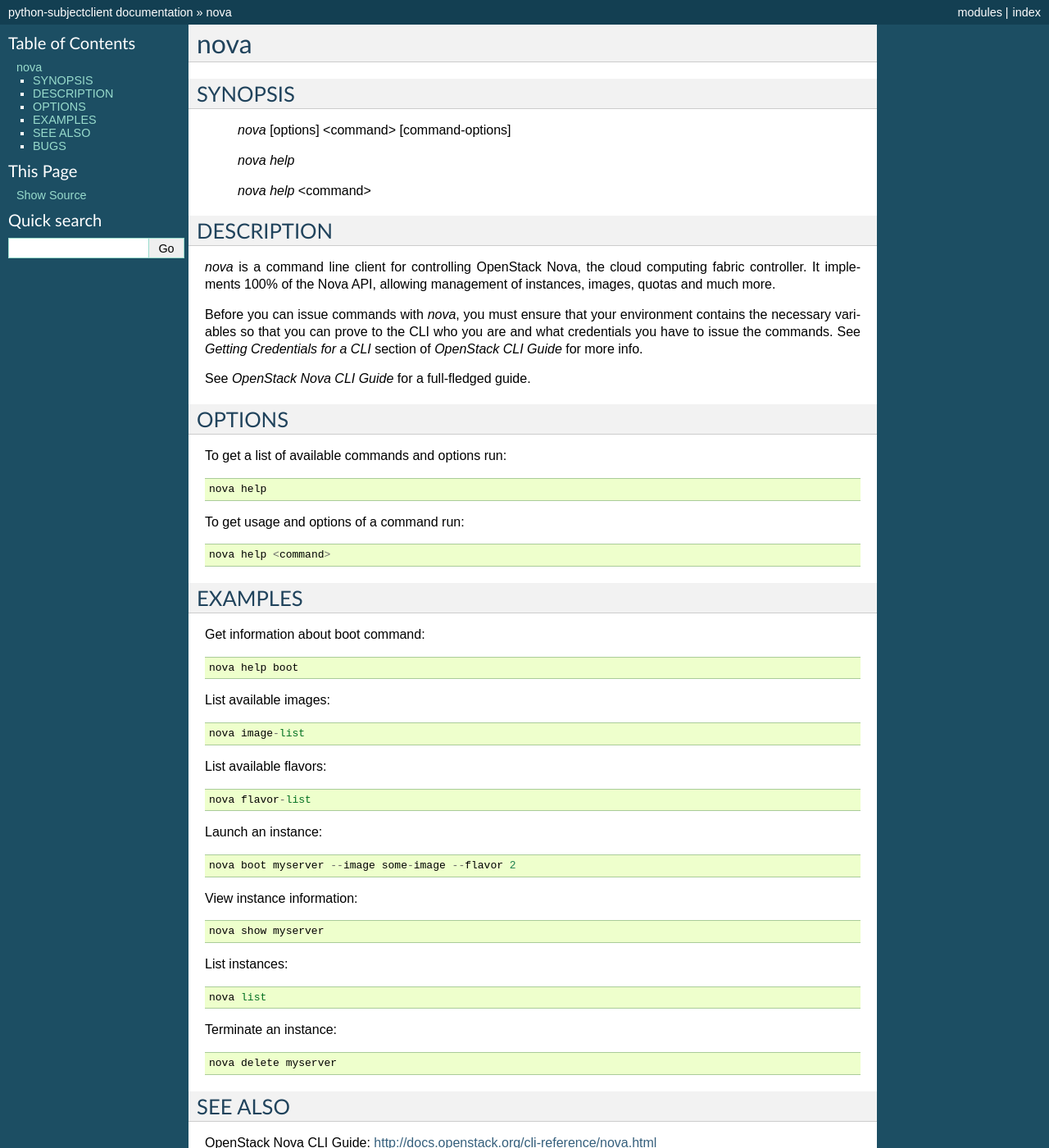
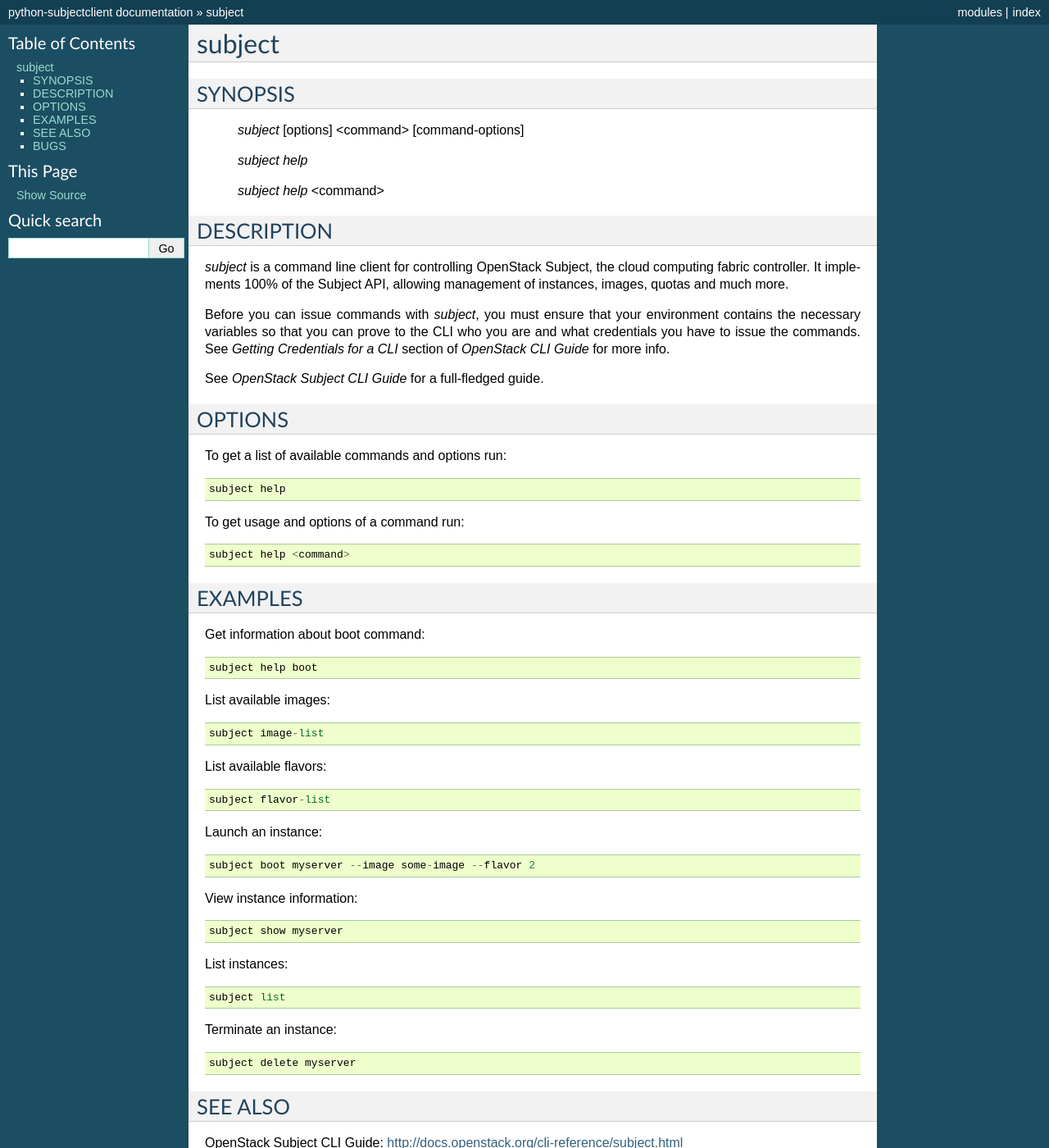
Before and after one commit to laoyigrace/python-subjectclient, a Sphinx documentation site: the page built from doc/source/man/nova.rst, in a window 1280 px wide and 1400 px high. Shown: the whole window at 82% size. Built offline with Sphinx 7.4.7, drawn with Linux system fonts in a browser that asks for light colours; pages that are not in the unit, such as notebooks, are missing from menus; some of the changed text lies outside the part shown.

Commit message:
man info

```diff
--- a/HACKING.rst
+++ b/HACKING.rst
@@ -1,4 +1,4 @@
-Nova Client Style Commandments
+Subject Client Style Commandments
 ==============================
 
 - Step 1: Read the OpenStack Style Commandments
@@ -6,7 +6,7 @@
 - Step 2: Read on
 
 
-Nova Client Specific Commandments
+Subject Client Specific Commandments
 ---------------------------------
 None so far
 
--- a/README.rst
+++ b/README.rst
@@ -1,4 +1,4 @@
-Python bindings to the OpenStack Nova API
+Python bindings to the OpenStack Subject API
 =========================================
 
 .. image:: https://img.shields.io/pypi/v/python-subjectclient.svg
@@ -9,9 +9,9 @@
     :target: https://pypi.python.org/pypi/python-subjectclient/
     :alt: Downloads
 
-This is a client for the OpenStack Nova API. There's a Python API (the
+This is a client for the OpenStack Subject API. There's a Python API (the
 ``subjectclient`` module), and a command-line script (``subject``). Each
-implements 100% of the OpenStack Nova API.
+implements 100% of the OpenStack Subject API.
 
 See the `OpenStack CLI guide`_ for information on how to use the ``subject``
 command-line tool. You may also want to look at the
--- a/doc/source/api.rst
+++ b/doc/source/api.rst
@@ -2,7 +2,7 @@
 ================================
 
 .. module:: subjectclient
-   :synopsis: A client for the OpenStack Nova API.
+   :synopsis: A client for the OpenStack Subject API.
 
 .. currentmodule:: subjectclient
 
--- a/doc/source/conf.py
+++ b/doc/source/conf.py
@@ -155,7 +155,7 @@
 # List of tuples 'sourcefile', 'target', u'title', u'Authors name', 'manual'
 
 man_pages = [
-    ('man/subject', 'subject', 'OpenStack Nova command line client',
+    ('man/subject', 'subject', 'OpenStack Subject command line client',
      ['OpenStack Contributors'], 1),
 ]
 
--- a/doc/source/man/nova.rst
+++ b/doc/source/man/nova.rst
@@ -1,32 +1,32 @@
 ====
-nova
+subject
 ====
 
 
 SYNOPSIS
 ========
 
-  `nova` [options] <command> [command-options]
+  `subject` [options] <command> [command-options]
 
-  `nova help`
+  `subject help`
 
-  `nova help` <command>
+  `subject help` <command>
 
 
 DESCRIPTION
 ===========
 
-`nova` is a command line client for controlling OpenStack Nova, the cloud
-computing fabric controller. It implements 100% of the Nova API, allowing
+`subject` is a command line client for controlling OpenStack Subject, the cloud
+computing fabric controller. It implements 100% of the Subject API, allowing
 management of instances, images, quotas and much more.
 
-Before you can issue commands with `nova`, you must ensure that your
+Before you can issue commands with `subject`, you must ensure that your
 environment contains the necessary variables so that you can prove to the CLI
 who you are and what credentials you have to issue the commands. See
 `Getting Credentials for a CLI` section of `OpenStack CLI Guide` for more
 info.
 
-See `OpenStack Nova CLI Guide` for a full-fledged guide.
+See `OpenStack Subject CLI Guide` for a full-fledged guide.
 
 
 OPTIONS
@@ -34,11 +34,11 @@
 
 To get a list of available commands and options run::
 
-    nova help
+    subject help
 
 To get usage and options of a command run::
 
-    nova help <command>
+    subject help <command>
 
 
 EXAMPLES
@@ -46,40 +46,40 @@
 
 Get information about boot command::
 
-    nova help boot
+    subject help boot
 
 List available images::
 
-    nova image-list
+    subject image-list
 
 List available flavors::
 
-    nova flavor-list
+    subject flavor-list
 
 Launch an instance::
 
-    nova boot myserver --image some-image --flavor 2
+    subject boot myserver --image some-image --flavor 2
 
 View instance information::
 
-    nova show myserver
+    subject show myserver
 
 List instances::
 
-    nova list
+    subject list
 
 Terminate an instance::
 
-    nova delete myserver
+    subject delete myserver
 
 
 SEE ALSO
 ========
 
-OpenStack Nova CLI Guide: http://docs.openstack.org/cli-reference/nova.html
+OpenStack Subject CLI Guide: http://docs.openstack.org/cli-reference/subject.html
 
 
 BUGS
 ====
 
-Nova client is hosted in Launchpad so you can view current bugs at https://bugs.launchpad.net/python-novaclient/.
+Subject client is hosted in Launchpad so you can view current bugs at https://bugs.launchpad.net/python-subjectclient/.
```
Also changed, not shown: doc/source/index.rst (+7 -7 lines), doc/source/shell.rst (+11 -11 lines), 7 other files.
